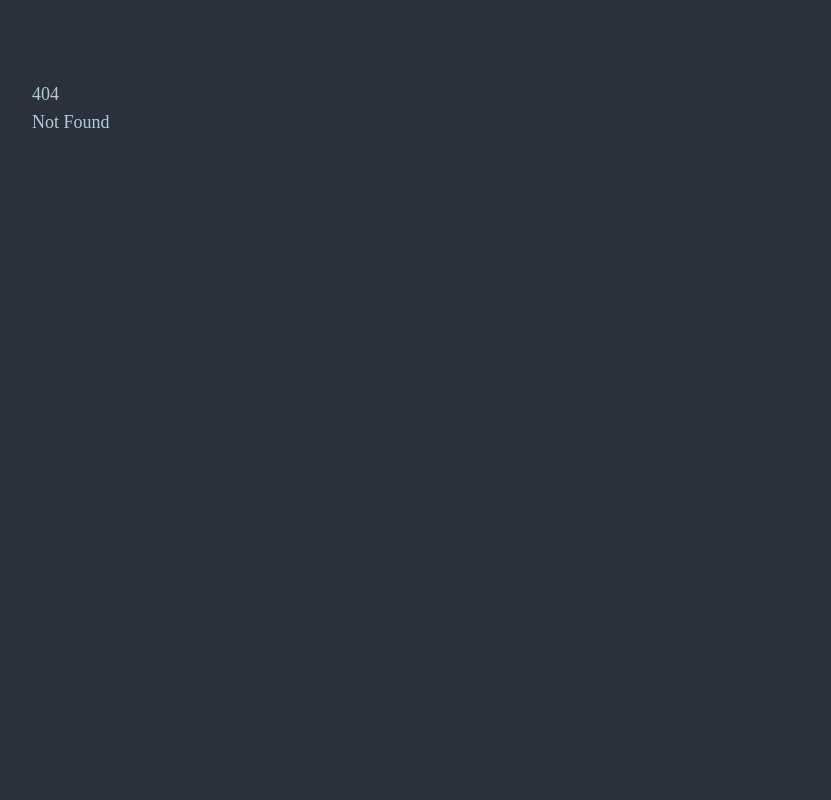
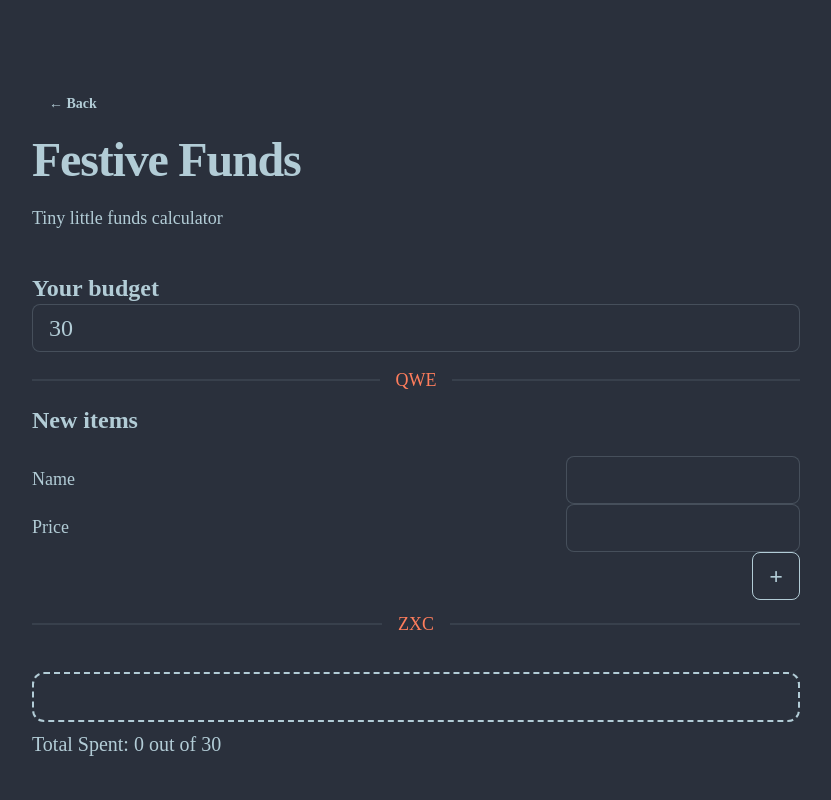
Before and after one commit to jesi-rgb/svelte-advent-code, a SvelteKit app: page /day17 in a window 1280 px wide. Before the commit this address had no page. Shown: the top 800 px of the page, without its empty margins (224-1055 px from the left). Built offline with nearby package versions, Linux system fonts and the light colour scheme; a web font is replaced by a local one.

Commit message:
finish day 17

```diff
--- a/src/routes/+page.svelte
+++ b/src/routes/+page.svelte
@@ -39,6 +39,7 @@
 		<DayLink link="/day14" title="Snow Simulator" />
 		<DayLink link="/day15" title="Snow Globe" />
 		<DayLink link="/day16" title="Santa's Hangar" />
+		<DayLink link="/day17" title="Festive Funds" />
 	</ol>
 
 	<div class="divider mt-7">
--- /dev/null
+++ b/src/routes/day17/+page.svelte
@@ -0,0 +1,111 @@
+<script lang="ts">
+	import BackButton from '$lib/Components/BackButton.svelte';
+	import Heading from '$lib/Components/Heading.svelte';
+	import { backOut, cubicOut, elasticOut, quintOut } from 'svelte/easing';
+	import { tweened } from 'svelte/motion';
+	import { interpolateLab } from 'd3-interpolate';
+
+	type Present = {
+		name: string;
+		price: number;
+	};
+
+	const percentageSpent = tweened(0, {
+		duration: 300,
+		easing: cubicOut
+	});
+
+	const colors = ['#9FE88D', '#EFD057', '#FE7D5C'];
+	const color = tweened(colors[0], {
+		duration: 300,
+		interpolate: interpolateLab
+	});
+
+	let budget: number = 30,
+		name: string,
+		price: number;
+	let items: Present[] = [];
+	$: sum = items.map((p) => p.price).reduce((a, b) => a + b, 0);
+	$: percentageSpent.set((sum / budget) * 100);
+
+	$: budgetLeft = 100 - $percentageSpent;
+	$: if (budgetLeft < 70) {
+		color.set(colors[1]);
+	}
+	$: if (budgetLeft < 10) {
+		color.set(colors[2]);
+	}
+</script>
+
+<BackButton />
+
+<Heading>Festive Funds</Heading>
+
+<p>Tiny little funds calculator</p>
+
+<main class="my-10">
+	<div class="my-5">
+		<label for="budget" class="">
+			<span class="text-2xl font-bold mb-1">Your budget</span>
+			<input
+				bind:value={budget}
+				type="number"
+				id="budget"
+				class="input input-bordered text-2xl w-full"
+				placeholder="30"
+			/>
+		</label>
+	</div>
+
+	<div class="divider">
+		<span style="font-family: Fern Ornaments;" class="text-secondary">QWE</span>
+	</div>
+
+	<h1 class="text-2xl font-bold mb-5">New items</h1>
+	<form class="flex flex-col">
+		<label for="name" class="flex justify-between items-baseline">
+			<span>Name</span>
+			<input bind:value={name} type="text" id="name" class="input input-bordered" />
+		</label>
+		<label for="price" class="flex justify-between items-baseline">
+			Price
+			<input type="number" bind:value={price} id="price" class="input input-bordered" />
+		</label>
+
+		<button
+			class="btn btn-outline w-fit text-2xl font-bold self-end"
+			on:click={() => {
+				items.push({ name: name, price: price });
+				items = items;
+			}}>+</button
+		>
+	</form>
+
+	<div class="divider">
+		<span style="font-family: Fern Ornaments;" class="text-secondary">ZXC</span>
+	</div>
+
+	<svg
+		height="50px"
+		width="100%"
+		class="mt-10 border-2 border-dashed border-base-content rounded-xl"
+	>
+		<rect x="0" y="0" height="100px" width="{$percentageSpent}%" fill={$color} />
+	</svg>
+	<p class="mb-10 mt-2 text-xl">Total Spent: {sum} out of {budget}</p>
+
+	<h2 class="text-2xl font-bold mb-2">Present list</h2>
+	<ol
+		class="list-decimal list-inside w-full h-[300px] [&_li:last-child]:border-0 overflow-y-scroll border-2 border-dashed border-base-content p-2 rounded-xl"
+	>
+		{#each items as p, i}
+			<li
+				class="flex justify-between border-b border-base-content border-opacity-50 py-2 tabular-nums"
+			>
+				<span class="w-1/12">{i + 1}.</span>
+				<span class="w-11/12">{p.name}</span>
+				<span>{p.price}§</span>
+			</li>
+		{/each}
+	</ol>
+</main>
```
